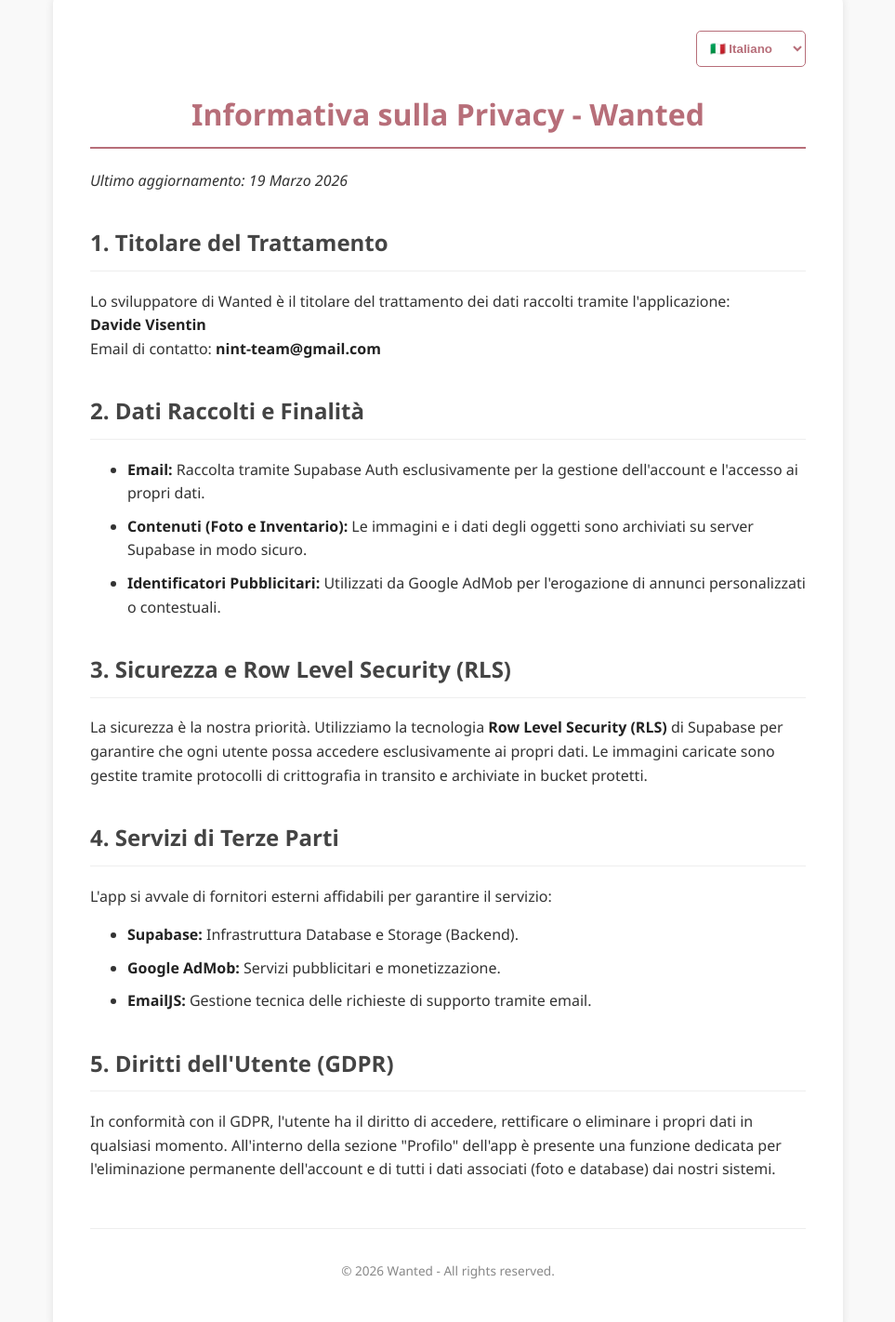
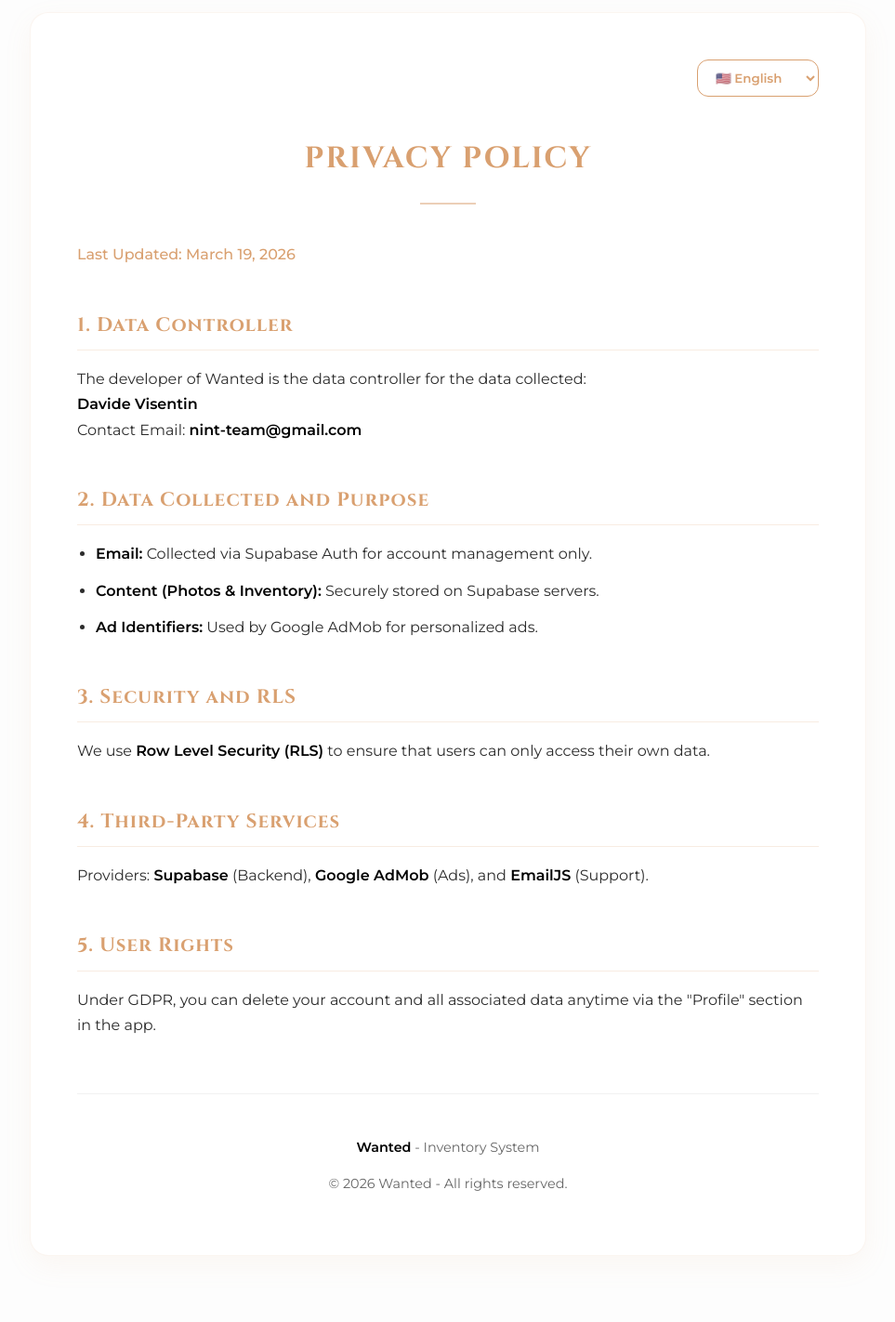
Before and after one commit to nint-team/wanted-legal, a plain HTML site: page index.html in a window 1280 px wide. Shown: the part 27-1449 px from the top of the page at 93% size, without its empty margins (158-1121 px from the left). After the commit the page ends 1418 px from the top, so only its background shows below. Drawn offline with Linux system fonts and the light colour scheme.

Commit message:
Update index.html

```diff
--- a/index.html
+++ b/index.html
@@ -4,17 +4,108 @@
     <meta charset="UTF-8">
     <meta name="viewport" content="width=device-width, initial-scale=1.0">
     <title>Privacy Policy - Wanted</title>
+    <meta name="theme-color" content="#D9A070">
+    <link href="https://fonts.googleapis.com/css2?family=Cinzel:wght@700&family=Montserrat:wght@400;500;600&display=swap" rel="stylesheet">
     <style>
-        body { font-family: 'Segoe UI', sans-serif; line-height: 1.6; color: #333; max-width: 850px; margin: 0 auto; padding: 20px; background-color: #f9f9f9; }
-        .container { background: white; padding: 40px; border-radius: 10px; box-shadow: 0 2px 10px rgba(0,0,0,0.1); }
-        h1 { color: #B76E79; text-align: center; border-bottom: 2px solid #B76E79; padding-bottom: 10px; }
-        h2 { color: #444; border-bottom: 1px solid #eee; padding-bottom: 10px; margin-top: 35px; }
+        :root {
+            --gold: #D9A070;
+            --bg-light: #fdfdfd;
+            --text-dark: #2c2c2c;
+            --text-muted: #666;
+            --shadow: rgba(217, 160, 112, 0.08);
+        }
+
+        body {
+            font-family: 'Montserrat', sans-serif;
+            line-height: 1.7;
+            color: var(--text-dark);
+            max-width: 900px;
+            margin: 0 auto;
+            padding: 40px 20px;
+            background-color: var(--bg-light);
+        }
+
+        .container {
+            background: white;
+            padding: 50px;
+            border-radius: 20px;
+            box-shadow: 0 10px 30px var(--shadow);
+            border: 1px solid rgba(217, 160, 112, 0.1);
+        }
+
+        h1 {
+            font-family: 'Cinzel', serif;
+            color: var(--gold);
+            text-align: center;
+            font-size: 2em;
+            letter-spacing: 2px;
+            margin-bottom: 40px;
+            text-transform: uppercase;
+        }
+
+        h1::after {
+            content: '';
+            display: block;
+            width: 60px;
+            height: 2px;
+            background: var(--gold);
+            margin: 20px auto 0;
+            opacity: 0.5;
+        }
+
+        h2 {
+            font-family: 'Cinzel', serif;
+            color: var(--gold);
+            border-bottom: 1px solid rgba(217, 160, 112, 0.2);
+            padding-bottom: 8px;
+            margin-top: 45px;
+            font-size: 1.3em;
+            letter-spacing: 1px;
+        }
+
         .lang-content { display: none; }
-        .lang-selector { text-align: right; margin-bottom: 25px; }
-        select { padding: 10px; border-radius: 5px; border: 1px solid #B76E79; color: #B76E79; font-weight: bold; background: white; cursor: pointer; }
-        .footer { margin-top: 50px; font-size: 0.85em; color: #888; text-align: center; border-top: 1px solid #eee; padding-top: 20px; }
-        strong { color: #222; }
-        ul li { margin-bottom: 10px; }
+
+        .lang-selector {
+            text-align: right;
+            margin-bottom: 40px;
+        }
+
+        select {
+            padding: 10px 15px;
+            border-radius: 12px;
+            border: 1.5px solid var(--gold);
+            color: var(--gold);
+            font-family: 'Montserrat', sans-serif;
+            font-weight: 600;
+            background: white;
+            cursor: pointer;
+            outline: none;
+            transition: all 0.3s ease;
+        }
+
+        select:hover {
+            background: rgba(217, 160, 112, 0.05);
+        }
+
+        .footer {
+            margin-top: 60px;
+            font-size: 0.9em;
+            color: var(--text-muted);
+            text-align: center;
+            border-top: 1px solid rgba(0,0,0,0.05);
+            padding-top: 30px;
+        }
+
+        strong { color: #000; font-weight: 600; }
+        ul { padding-left: 20px; }
+        ul li { margin-bottom: 12px; }
+        em { color: var(--gold); font-style: normal; font-weight: 500; }
+
+        @media (max-width: 600px) {
+            .container { padding: 25px; }
+            h1 { font-size: 1.5em; }
+            .lang-selector { text-align: center; }
+        }
     </style>
 </head>
 <body>
@@ -31,161 +122,106 @@
     </div>
 
     <div id="content-it" class="lang-content">
-        <h1>Informativa sulla Privacy - Wanted</h1>
+        <h1>Informativa sulla Privacy</h1>
         <p><em>Ultimo aggiornamento: 19 Marzo 2026</em></p>
-
         <h2>1. Titolare del Trattamento</h2>
         <p>Lo sviluppatore di Wanted è il titolare del trattamento dei dati raccolti tramite l'applicazione:<br>
         <strong>Davide Visentin</strong><br>
         Email di contatto: <strong>nint-team@gmail.com</strong></p>
-
         <h2>2. Dati Raccolti e Finalità</h2>
         <ul>
-            <li><strong>Email:</strong> Raccolta tramite Supabase Auth esclusivamente per la gestione dell'account e l'accesso ai propri dati.</li>
-            <li><strong>Contenuti (Foto e Inventario):</strong> Le immagini e i dati degli oggetti sono archiviati su server Supabase in modo sicuro.</li>
-            <li><strong>Identificatori Pubblicitari:</strong> Utilizzati da Google AdMob per l'erogazione di annunci personalizzati o contestuali.</li>
+            <li><strong>Email:</strong> Raccolta tramite Supabase Auth esclusivamente per la gestione dell'account.</li>
+            <li><strong>Contenuti (Foto e Inventario):</strong> Archiviati su server Supabase in modo sicuro.</li>
+            <li><strong>Identificatori Pubblicitari:</strong> Utilizzati da Google AdMob per annunci personalizzati.</li>
         </ul>
-
-        <h2>3. Sicurezza e Row Level Security (RLS)</h2>
-        <p>La sicurezza è la nostra priorità. Utilizziamo la tecnologia <strong>Row Level Security (RLS)</strong> di Supabase per garantire che ogni utente possa accedere esclusivamente ai propri dati. Le immagini caricate sono gestite tramite protocolli di crittografia in transito e archiviate in bucket protetti.</p>
-
+        <h2>3. Sicurezza e RLS</h2>
+        <p>Utilizziamo la tecnologia <strong>Row Level Security (RLS)</strong> di Supabase per garantire che ogni utente possa accedere esclusivamente ai propri dati.</p>
         <h2>4. Servizi di Terze Parti</h2>
-        <p>L'app si avvale di fornitori esterni affidabili per garantire il servizio:</p>
-        <ul>
-            <li><strong>Supabase:</strong> Infrastruttura Database e Storage (Backend).</li>
-            <li><strong>Google AdMob:</strong> Servizi pubblicitari e monetizzazione.</li>
-            <li><strong>EmailJS:</strong> Gestione tecnica delle richieste di supporto tramite email.</li>
-        </ul>
-
-        <h2>5. Diritti dell'Utente (GDPR)</h2>
-        <p>In conformità con il GDPR, l'utente ha il diritto di accedere, rettificare o eliminare i propri dati in qualsiasi momento. All'interno della sezione "Profilo" dell'app è presente una funzione dedicata per l'eliminazione permanente dell'account e di tutti i dati associati (foto e database) dai nostri sistemi.</p>
+        <p>L'app si avvale di: <strong>Supabase</strong> (Backend), <strong>Google AdMob</strong> (Advertising) e <strong>EmailJS</strong> (Supporto).</p>
+        <h2>5. Diritti dell'Utente</h2>
+        <p>In conformità con il GDPR, puoi eliminare i tuoi dati in qualsiasi momento tramite la funzione dedicata nella sezione "Profilo" dell'app.</p>
     </div>
 
     <div id="content-en" class="lang-content">
-        <h1>Privacy Policy - Wanted</h1>
+        <h1>Privacy Policy</h1>
         <p><em>Last Updated: March 19, 2026</em></p>
-
         <h2>1. Data Controller</h2>
-        <p>The developer of Wanted is the data controller for the data collected through the application:<br>
+        <p>The developer of Wanted is the data controller for the data collected:<br>
         <strong>Davide Visentin</strong><br>
         Contact Email: <strong>nint-team@gmail.com</strong></p>
-
         <h2>2. Data Collected and Purpose</h2>
         <ul>
-            <li><strong>Email:</strong> Collected via Supabase Auth exclusively for account management and access to your own data.</li>
-            <li><strong>Content (Photos and Inventory):</strong> Images and object data are stored securely on Supabase servers.</li>
-            <li><strong>Advertising Identifiers:</strong> Used by Google AdMob to deliver personalized or contextual advertisements.</li>
+            <li><strong>Email:</strong> Collected via Supabase Auth for account management only.</li>
+            <li><strong>Content (Photos & Inventory):</strong> Securely stored on Supabase servers.</li>
+            <li><strong>Ad Identifiers:</strong> Used by Google AdMob for personalized ads.</li>
         </ul>
-
-        <h2>3. Security and Row Level Security (RLS)</h2>
-        <p>Security is our priority. We use Supabase <strong>Row Level Security (RLS)</strong> technology to ensure that each user can access only their own data. Uploaded images are managed via encryption-in-transit protocols and stored in protected buckets.</p>
-
+        <h2>3. Security and RLS</h2>
+        <p>We use <strong>Row Level Security (RLS)</strong> to ensure that users can only access their own data.</p>
         <h2>4. Third-Party Services</h2>
-        <p>The app uses reliable external providers to ensure the service:</p>
-        <ul>
-            <li><strong>Supabase:</strong> Database and Storage infrastructure (Backend).</li>
-            <li><strong>Google AdMob:</strong> Advertising and monetization services.</li>
-            <li><strong>EmailJS:</strong> Technical management of support requests via email.</li>
-        </ul>
-
-        <h2>5. User Rights (GDPR)</h2>
-        <p>In accordance with the GDPR, users have the right to access, rectify, or delete their data at any time. Within the "Profile" section of the app, there is a dedicated function for the permanent deletion of the account and all associated data (photos and database) from our systems.</p>
+        <p>Providers: <strong>Supabase</strong> (Backend), <strong>Google AdMob</strong> (Ads), and <strong>EmailJS</strong> (Support).</p>
+        <h2>5. User Rights</h2>
+        <p>Under GDPR, you can delete your account and all associated data anytime via the "Profile" section in the app.</p>
     </div>
 
     <div id="content-fr" class="lang-content">
-        <h1>Politique de Confidentialité - Wanted</h1>
-        <p><em>Dernière mise à jour : 19 mars 2026</em></p>
-
+        <h1>Politique de Confidentialité</h1>
+        <p><em>Mise à jour : 19 mars 2026</em></p>
         <h2>1. Responsable du Traitement</h2>
-        <p>Le développeur de Wanted est le responsable du traitement des données collectées via l'application :<br>
-        <strong>Davide Visentin</strong><br>
-        Email de contact : <strong>nint-team@gmail.com</strong></p>
-
-        <h2>2. Données Collectées et Finalité</h2>
+        <p><strong>Davide Visentin</strong><br>Email: <strong>nint-team@gmail.com</strong></p>
+        <h2>2. Données Collectées</h2>
         <ul>
-            <li><strong>Email :</strong> Collecté via Supabase Auth exclusivement per la gestion du compte et l'accès à vos propres données.</li>
-            <li><strong>Contenu (Photos et Inventaire) :</strong> Les images et les données des objets sont stockées en toute sécurité sur les serveurs de Supabase.</li>
-            <li><strong>Identifiants Publicitaires :</strong> Utilisés par Google AdMob pour diffuser des publicités personnalisées ou contextuelles.</li>
+            <li><strong>Email :</strong> Via Supabase Auth pour la gestion du compte.</li>
+            <li><strong>Contenu :</strong> Photos et inventaire stockés sur Supabase.</li>
+            <li><strong>Publicité :</strong> Identifiants Google AdMob.</li>
         </ul>
-
-        <h2>3. Sécurité et Row Level Security (RLS)</h2>
-        <p>La sécurité est notre priorité. Nous utilisons la technologie <strong>Row Level Security (RLS)</strong> de Supabase pour garantir que chaque utilisateur ne peut accéder qu'à ses propres données. Les images téléchargées sont gérées via des protocoles de cryptage en transit.</p>
-
+        <h2>3. Sécurité</h2>
+        <p>Nous utilisons <strong>Row Level Security (RLS)</strong> pour protéger vos données personnelles.</p>
         <h2>4. Services Tiers</h2>
-        <p>L'application utilise des prestataires externes fiables pour assurer le service :</p>
-        <ul>
-            <li><strong>Supabase :</strong> Infrastructure de base de données et de stockage (Backend).</li>
-            <li><strong>Google AdMob :</strong> Services de publicité et de monétisation.</li>
-            <li><strong>EmailJS :</strong> Gestion technique des demandes de support par email.</li>
-        </ul>
-
-        <h2>5. Droits de l'Utilisateur (RGPD)</h2>
-        <p>Conformément au RGPD, l'utilisateur a le droit d'accéder, de rectifier ou de supprimer ses données à tout moment. Dans la section "Profil" de l'application, une fonction dédiée permet la suppression permanente du compte et de toutes les données associées (photos et base de données).</p>
+        <p><strong>Supabase</strong>, <strong>Google AdMob</strong> et <strong>EmailJS</strong>.</p>
+        <h2>5. Vos Droits</h2>
+        <p>Vous pouvez supprimer votre compte e vos données via la section "Profil" de l'application.</p>
     </div>
 
     <div id="content-es" class="lang-content">
-        <h1>Política de Privacidad - Wanted</h1>
-        <p><em>Última actualización: 19 de marzo de 2026</em></p>
-
+        <h1>Política de Privacidad</h1>
+        <p><em>Actualización: 19 de marzo de 2026</em></p>
         <h2>1. Responsable del Tratamiento</h2>
-        <p>El desarrollador de Wanted es el responsable del tratamiento de los datos recogidos a través de la aplicación:<br>
-        <strong>Davide Visentin</strong><br>
-        Correo electrónico: <strong>nint-team@gmail.com</strong></p>
-
-        <h2>2. Datos Recogidos y Finalidad</h2>
+        <p><strong>Davide Visentin</strong><br>Email: <strong>nint-team@gmail.com</strong></p>
+        <h2>2. Datos Recogidos</h2>
         <ul>
-            <li><strong>Email:</strong> Recogido a través de Supabase Auth exclusivamente para la gestión de la cuenta y el acceso a sus propios datos.</li>
-            <li><strong>Contenido (Fotos e Inventario):</strong> Las imágenes y los datos de los objetos se almacenan de forma segura en los servidores de Supabase.</li>
-            <li><strong>Identificadores Publicitarios:</strong> Utilizados por Google AdMob para ofrecer anuncios personalizados o contextuales.</li>
+            <li><strong>Email:</strong> Supabase Auth para la gestión de la cuenta.</li>
+            <li><strong>Contenido:</strong> Fotos e inventario almacenados en Supabase.</li>
+            <li><strong>Publicidad:</strong> Identificadores de Google AdMob.</li>
         </ul>
-
-        <h2>3. Seguridad y Row Level Security (RLS)</h2>
-        <p>La seguridad es nuestra prioridad. Utilizamos la tecnología <strong>Row Level Security (RLS)</strong> de Supabase para garantizar que cada usuario pueda acceder exclusivamente a sus propios datos.</p>
-
+        <h2>3. Seguridad</h2>
+        <p>Protegemos sus datos con la tecnología <strong>Row Level Security (RLS)</strong>.</p>
         <h2>4. Servicios de Terceros</h2>
-        <p>La aplicación utiliza proveedores externos de confianza para garantizar el servicio:</p>
-        <ul>
-            <li><strong>Supabase:</strong> Infraestructura de base de datos y almacenamiento (Backend).</li>
-            <li><strong>Google AdMob:</strong> Servicios publicitarios y monetización.</li>
-            <li><strong>EmailJS:</strong> Gestión técnica de solicitudes de soporte por correo electrónico.</li>
-        </ul>
-
-        <h2>5. Derechos del Usuario (GDPR)</h2>
-        <p>De acuerdo con el GDPR, el usuario tiene derecho a acceder, rectificar o eliminar sus datos en cualquier momento. En la sección "Perfil", existe una función para la eliminación permanente de la cuenta y los datos.</p>
+        <p><strong>Supabase</strong>, <strong>Google AdMob</strong> y <strong>EmailJS</strong>.</p>
+        <h2>5. Sus Derechos</h2>
+        <p>Puede eliminar su cuenta y datos en cualquier momento desde la sección "Perfil".</p>
     </div>
 
     <div id="content-de" class="lang-content">
-        <h1>Datenschutzerklärung - Wanted</h1>
+        <h1>Datenschutzerklärung</h1>
         <p><em>Zuletzt aktualisiert: 19. März 2026</em></p>
-
         <h2>1. Verantwortlicher</h2>
-        <p>Der Entwickler von Wanted ist der Verantwortliche für die über die Anwendung erhobenen Daten:<br>
-        <strong>Davide Visentin</strong><br>
-        Kontakt-E-Mail: <strong>nint-team@gmail.com</strong></p>
-
-        <h2>2. Erhobene Daten und Zweck</h2>
+        <p><strong>Davide Visentin</strong><br>E-Mail: <strong>nint-team@gmail.com</strong></p>
+        <h2>2. Erhobene Daten</h2>
         <ul>
-            <li><strong>E-Mail:</strong> Erhoben über Supabase Auth ausschließlich für die Kontoverwaltung und den Zugriff auf eigene Daten.</li>
-            <li><strong>Inhalte (Fotos und Inventar):</strong> Bilder und Objektdaten werden sicher auf Supabase-Servern gespeichert.</li>
-            <li><strong>Werbe-Identifikatoren:</strong> Wird von Google AdMob verwendet, um personalisierte oder kontextbezogene Werbung bereitzustellen.</li>
+            <li><strong>E-Mail:</strong> Über Supabase Auth zur Kontoverwaltung.</li>
+            <li><strong>Inhalt:</strong> Fotos und Inventar auf Supabase-Servern.</li>
+            <li><strong>Werbung:</strong> Google AdMob-Identifikatoren.</li>
         </ul>
-
-        <h2>3. Sicherheit und Row Level Security (RLS)</h2>
-        <p>Sicherheit ist unsere Priorität. Wir verwenden die <strong>Row Level Security (RLS)</strong>-Technologie von Supabase, um sicherzustellen, dass jeder Benutzer nur auf seine eigenen Daten zugreifen kann.</p>
-
-        <h2>4. Dienste von Drittanbietern</h2>
-        <p>Die App nutzt zuverlässige externe Anbieter, um den Dienst zu gewährleisten:</p>
-        <ul>
-            <li><strong>Supabase:</strong> Datenbank- und Speicherinfrastruktur (Backend).</li>
-            <li><strong>Google AdMob:</strong> Werbe- und Monetarisierungsdienste.</li>
-            <li><strong>EmailJS:</strong> Technische Verwaltung von Supportanfragen per E-Mail.</li>
-        </ul>
-
-        <h2>5. Nutzerrechte (DSGVO)</h2>
-        <p>Gemäß der DSGVO haben Nutzer das Recht, ihre Daten jederzeit einzusehen, zu korrigieren oder zu löschen. Im Bereich "Profil" gibt es eine Funktion zur dauerhaften Löschung des Kontos und aller Daten.</p>
+        <h2>3. Sicherheit</h2>
+        <p>Wir verwenden <strong>Row Level Security (RLS)</strong> für maximalen Datenschutz.</p>
+        <h2>4. Drittanbieter</h2>
+        <p><strong>Supabase</strong>, <strong>Google AdMob</strong> und <strong>EmailJS</strong>.</p>
+        <h2>5. Ihre Rechte</h2>
+        <p>Sie können Ihr Konto und alle Daten jederzeit über den Bereich "Profil" löschen.</p>
     </div>
 
     <div class="footer">
+        <p><strong>Wanted</strong> - Inventory System</p>
         <p>&copy; 2026 Wanted - All rights reserved.</p>
     </div>
 </div>
@@ -193,17 +229,18 @@
 <script>
     function changeLang(lang) {
         document.querySelectorAll('.lang-content').forEach(el => el.style.display = 'none');
-        const selected = document.getElementById('content-' + lang);
-        if (selected) {
-            selected.style.display = 'block';
-            document.getElementById('langSelector').value = lang;
-        } else {
-            document.getElementById('content-en').style.display = 'block';
+        let selected = document.getElementById('content-' + lang);
+        if (!selected) {
+            lang = 'en';
+            selected = document.getElementById('content-en');
         }
+        selected.style.display = 'block';
+        document.getElementById('langSelector').value = lang;
     }
 
+    // Rilevamento lingua da URL o Browser
     const urlParams = new URLSearchParams(window.location.search);
-    const langParam = urlParams.get('lang') || 'it';
+    const langParam = urlParams.get('lang') || navigator.language.split('-')[0] || 'it';
     changeLang(langParam);
 </script>
 
```
